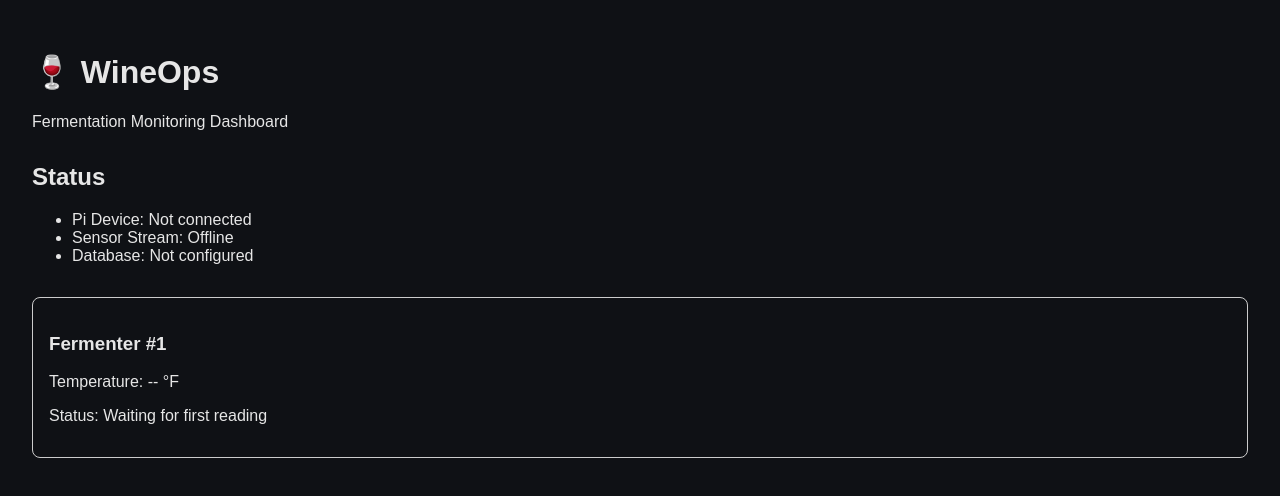
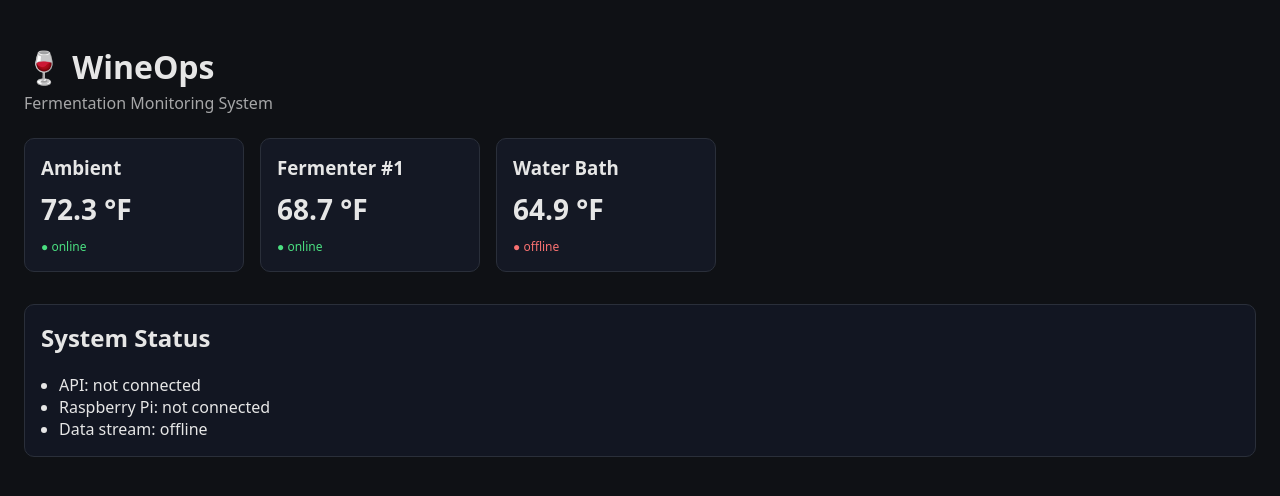
Before and after one commit to mattyplo/wineops, a React app in the folder frontend/: page / in a window 1280 px wide. Shown: the top 496 px of the page. Built offline with nearby package versions, Linux system fonts and the light colour scheme; the HTML template or start-up script is replaced by a standard one.

Commit message:
Update page.  Add SensorCard, and mock data for three cards to give a 'look' to the page.

```diff
--- a/frontend/src/App.jsx
+++ b/frontend/src/App.jsx
@@ -1,32 +1,74 @@
-export default function App() {
+const sensors = [
+  { name: "Ambient", temp: 72.3, status: "online" },
+  { name: "Fermenter #1", temp: 68.7, status: "online" },
+  { name: "Water Bath", temp: 64.9, status: "offline" }
+];
+
+function SensorCard({ name, temp, status }) {
   return (
-    <div style={{ padding: "2rem", fontFamily: "Arial" }}>
-      <h1>🍷 WineOps</h1>
+    <div style={{
+      border: "1px solid #2a2f3a",
+      borderRadius: 10,
+      padding: 16,
+      background: "#141824",
+      minWidth: 220
+    }}>
+      <h3 style={{ margin: "0 0 10px 0" }}>{name}</h3>
 
-      <p>Fermentation Monitoring Dashboard</p>
-
-      <div style={{ marginTop: "2rem" }}>
-        <h2>Status</h2>
-
-        <ul>
-          <li>Pi Device: Not connected</li>
-          <li>Sensor Stream: Offline</li>
-          <li>Database: Not configured</li>
-        </ul>
+      <div style={{ fontSize: 28, fontWeight: "bold" }}>
+        {temp ?? "--"} °F
       </div>
 
-      <div
-        style={{
-          marginTop: "2rem",
-          padding: "1rem",
-          border: "1px solid #ccc",
-          borderRadius: "8px",
-        }}
-      >
-        <h3>Fermenter #1</h3>
-        <p>Temperature: -- °F</p>
-        <p>Status: Waiting for first reading</p>
+      <div style={{
+        marginTop: 10,
+        fontSize: 12,
+        color: status === "online" ? "#4ade80" : "#f87171"
+      }}>
+        ● {status}
       </div>
     </div>
   );
 }
+
+export default function App() {
+  return (
+    <div style={{
+      minHeight: "100vh",
+      background: "#0f1115",
+      color: "#e6e6e6",
+      padding: 24,
+      fontFamily: "system-ui, sans-serif"
+    }}>
+      <h1 style={{ marginBottom: 4 }}>🍷 WineOps</h1>
+      <p style={{ marginTop: 0, opacity: 0.7 }}>
+        Fermentation Monitoring System
+      </p>
+
+      <div style={{
+        display: "flex",
+        gap: 16,
+        flexWrap: "wrap",
+        marginTop: 24
+      }}>
+        {sensors.map((s) => (
+          <SensorCard key={s.name} {...s} />
+        ))}
+      </div>
+
+      <div style={{
+        marginTop: 32,
+        padding: 16,
+        border: "1px solid #2a2f3a",
+        borderRadius: 10,
+        background: "#121622"
+      }}>
+        <h2 style={{ marginTop: 0 }}>System Status</h2>
+        <ul style={{ margin: 0, paddingLeft: 18 }}>
+          <li>API: not connected</li>
+          <li>Raspberry Pi: not connected</li>
+          <li>Data stream: offline</li>
+        </ul>
+      </div>
+    </div>
+  );
+}
```
